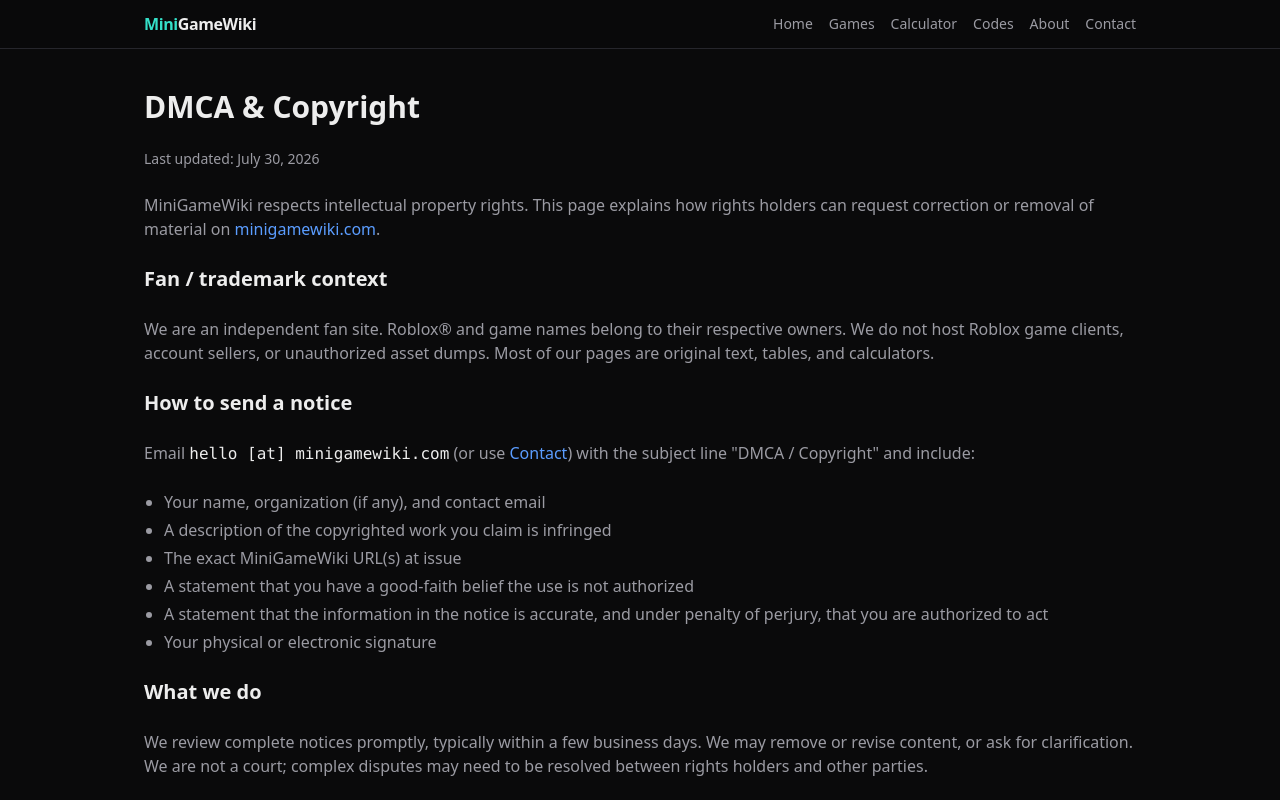
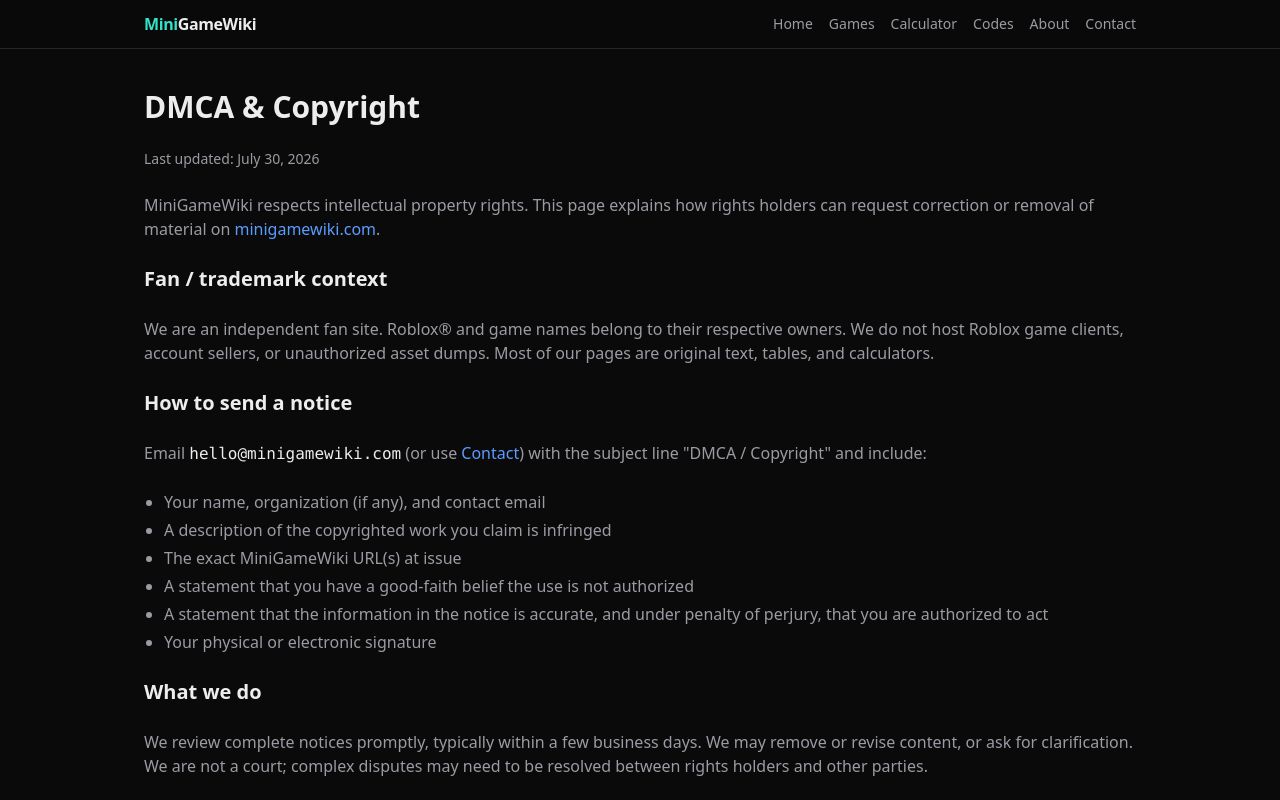
Before and after one commit to eric4885/minigamewiki, a Next.js app: page /dmca in a window 1280 px wide. Shown: the top 800 px of the page. Built offline with nearby package versions, Linux system fonts and the light colour scheme; no server answers.

Commit message:
Show contact email as hello@minigamewiki.com (not [at] obfuscation)

```diff
--- a/src/components/ContactEmail.tsx
+++ b/src/components/ContactEmail.tsx
@@ -8,7 +8,7 @@
 };
 
 /**
- * Public email without mailto:.
+ * Public email as plain text (no mailto:).
  * Avoids Cloudflare Email Obfuscation rewriting links to /cdn-cgi/l/email-protection
  * (Ahrefs and other crawlers flag those as internal 404s).
  */
@@ -16,12 +16,9 @@
   className = "font-mono text-fg",
   linkToContact = false,
 }: ContactEmailProps) {
-  const [user, domain] = CONTACT_EMAIL.split("@");
-  const label = `${user} [at] ${domain}`;
-
   const address = (
     <span className={className} title={CONTACT_EMAIL} aria-label={CONTACT_EMAIL}>
-      {label}
+      {CONTACT_EMAIL}
     </span>
   );
 
```
